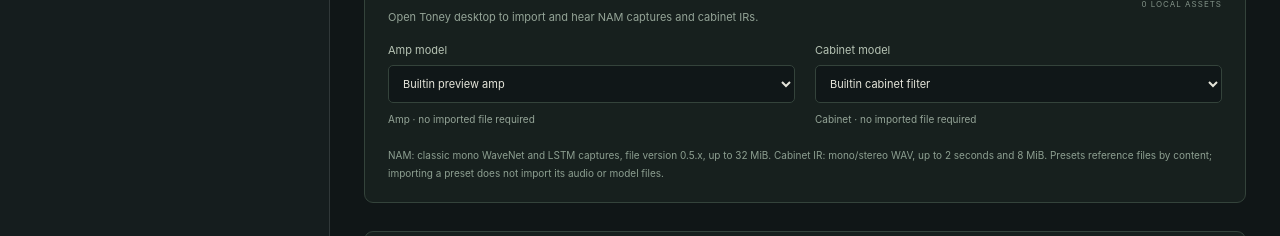
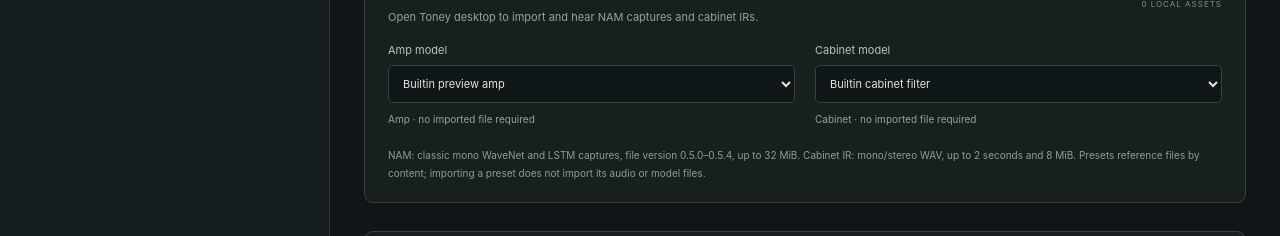
Before and after one commit to TheSanMan/Toney, a React (Vite) app: page / in a window 1280 px wide. Shown: the part 971-1207 px from the top of the page. Built offline with nearby package versions, Linux system fonts and the light colour scheme.

Commit message:
test: record IR checkpoint and align supported NAM file versions

```diff
--- a/apps/desktop/src/native/AssetLibraryPanel.tsx
+++ b/apps/desktop/src/native/AssetLibraryPanel.tsx
@@ -95,7 +95,7 @@
         {node.model === 'nam' && <small>Gain controls input trim; master controls output trim (−12 to +12 dB). Bass, mid and treble shape the captured sound with external EQ.</small>}
       </div>;
     })}</div>
-    <p className="preview-note">NAM: classic mono WaveNet and LSTM captures, file version 0.5.x, up to 32 MiB. Cabinet IR: mono/stereo WAV, up to 2 seconds and 8 MiB. Presets reference files by content; importing a preset does not import its audio or model files.</p>
+    <p className="preview-note">NAM: classic mono WaveNet and LSTM captures, file version 0.5.0–0.5.4, up to 32 MiB. Cabinet IR: mono/stereo WAV, up to 2 seconds and 8 MiB. Presets reference files by content; importing a preset does not import its audio or model files.</p>
     {status && <p className="asset-status" role="status">{status}</p>}
     {libraryWarnings.map((warning, index) => <p className="native-error" key={`${index}-${warning}`}>{warning}</p>)}
     {error && <p className="native-error" role="alert">{error}</p>}
--- a/core/native/assets.ts
+++ b/core/native/assets.ts
@@ -49,7 +49,7 @@
     return { kind: 'asset-info', id: asset.id, assetKind: 'ir', sampleRate: info.sampleRate, channels: info.channels, frames: info.frames };
   }
   if (info.channels !== 1 || (info.architecture !== 'WaveNet' && info.architecture !== 'LSTM')
-    || !text(info.modelVersion, 30) || !/^0\.5\.\d+$/.test(info.modelVersion)) return invalid(requestId);
+    || !text(info.modelVersion, 30) || !/^0\.5\.[0-4]$/.test(info.modelVersion)) return invalid(requestId);
   return { kind: 'asset-info', id: asset.id, assetKind: 'nam', sampleRate: info.sampleRate, channels: 1, architecture: info.architecture, modelVersion: info.modelVersion };
 }
 
```
Also changed, not shown: 4 other files (tests, documents, lock files or other folders).
